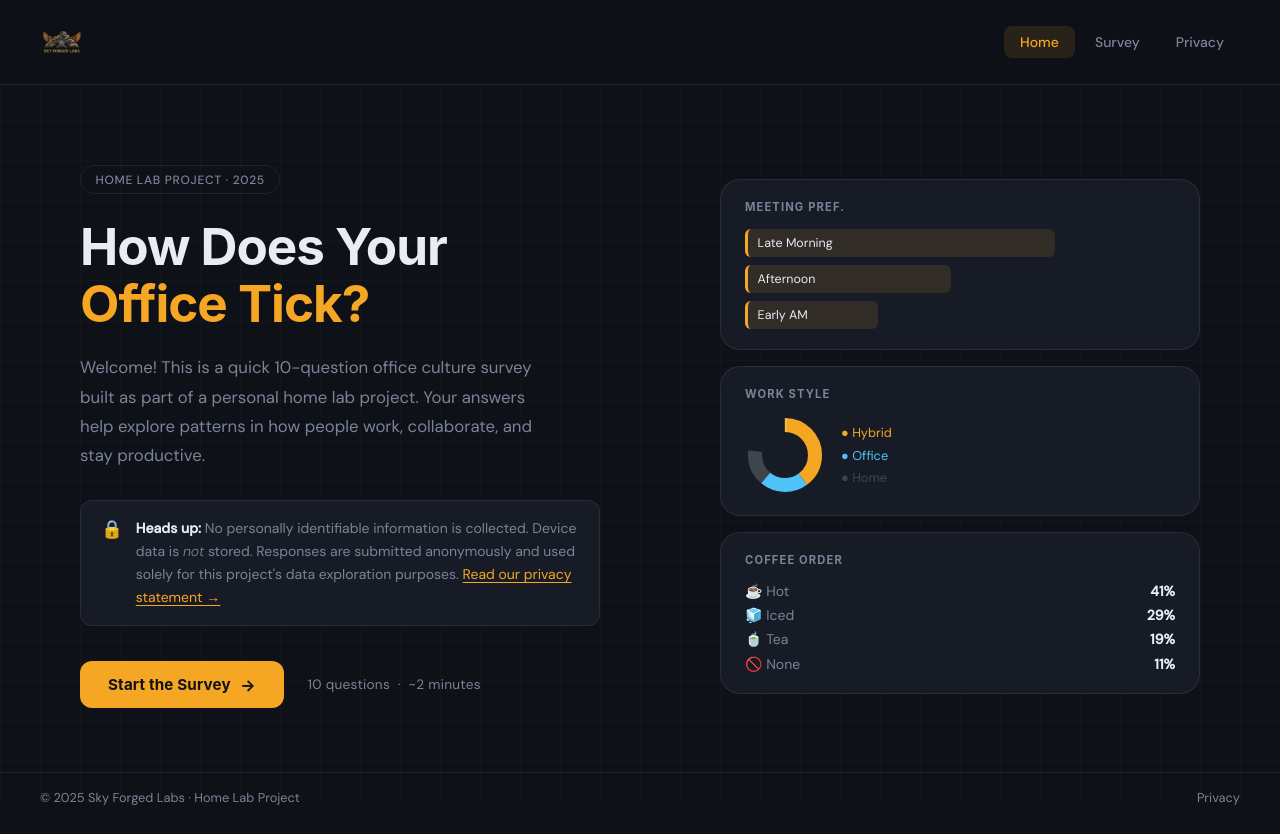
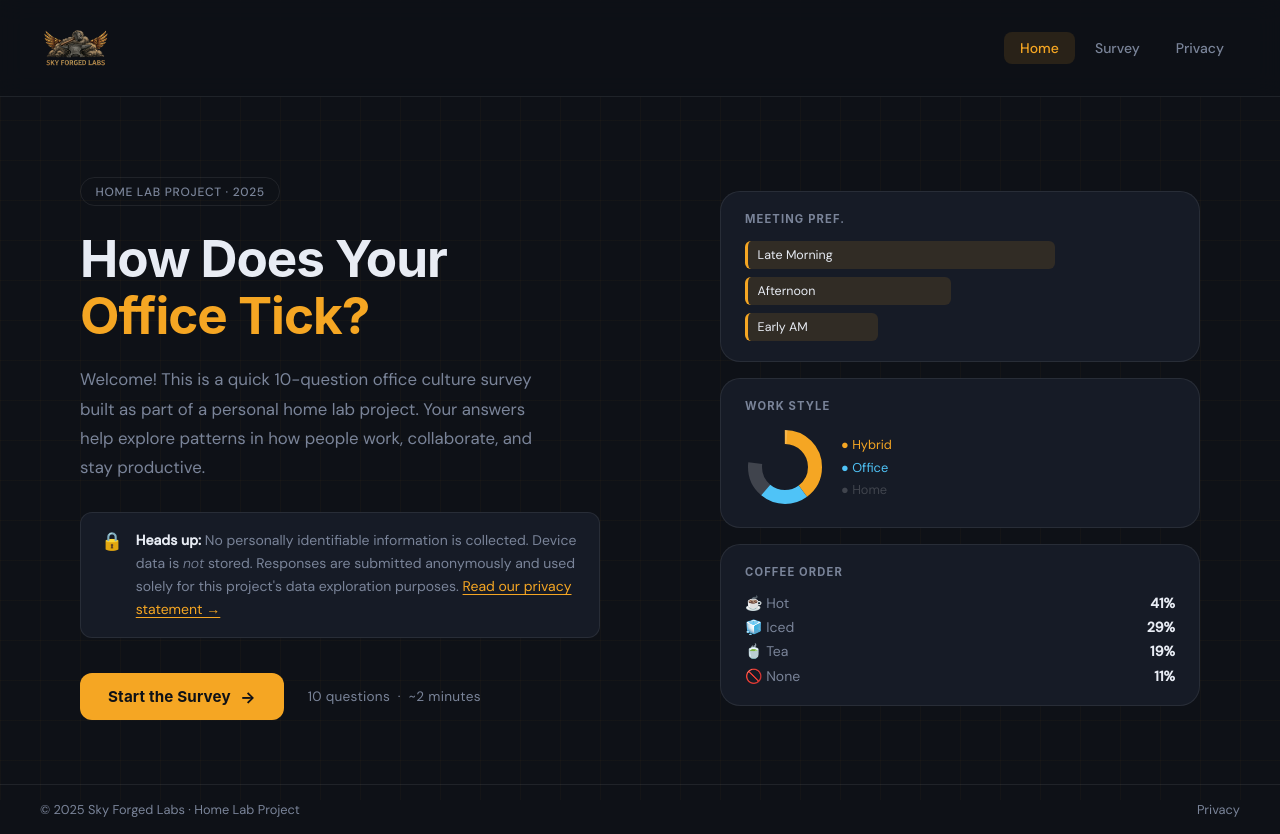
Before and after one commit to BreakerofChainz/Office-Survey-App, a plain HTML site: page index.html in a window 1280 px wide. Drawn offline with Linux system fonts and the light colour scheme.

Commit message:
Update style.css

```diff
--- a/style.css
+++ b/style.css
@@ -60,7 +60,7 @@ body > *:not(.bg-grid) { position: relative; z-index: 1; }
   display: flex;
   align-items: center;
   justify-content: space-between;
-  padding: 1.25rem 2.5rem;
+  padding: 0.75rem 2.5rem;
   border-bottom: 1px solid var(--border);
   background: rgba(14,17,23,0.85);
   backdrop-filter: blur(12px);
@@ -77,7 +77,7 @@ body > *:not(.bg-grid) { position: relative; z-index: 1; }
 }
 
 .logo-img {
-  height: 44px;
+  height: 72px;
   width: auto;
   display: block;
   transition: opacity var(--transition);
```
